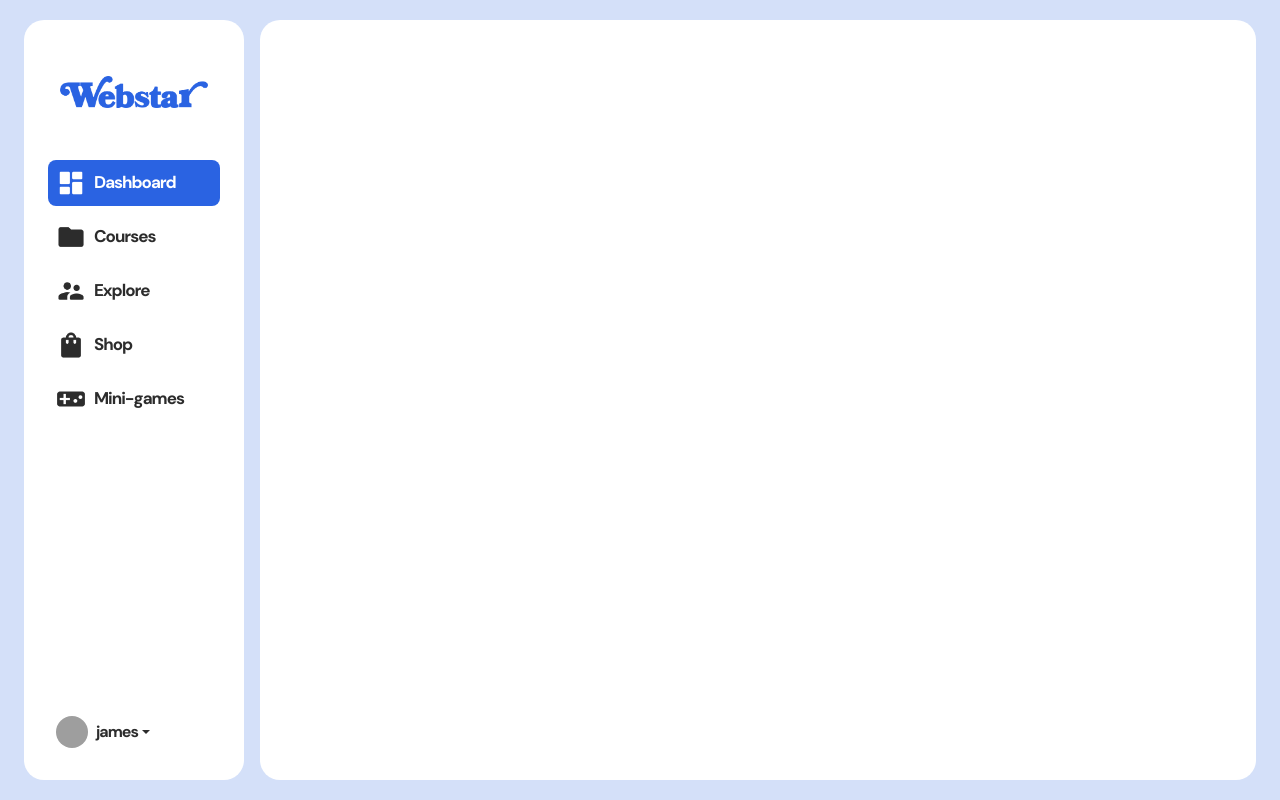
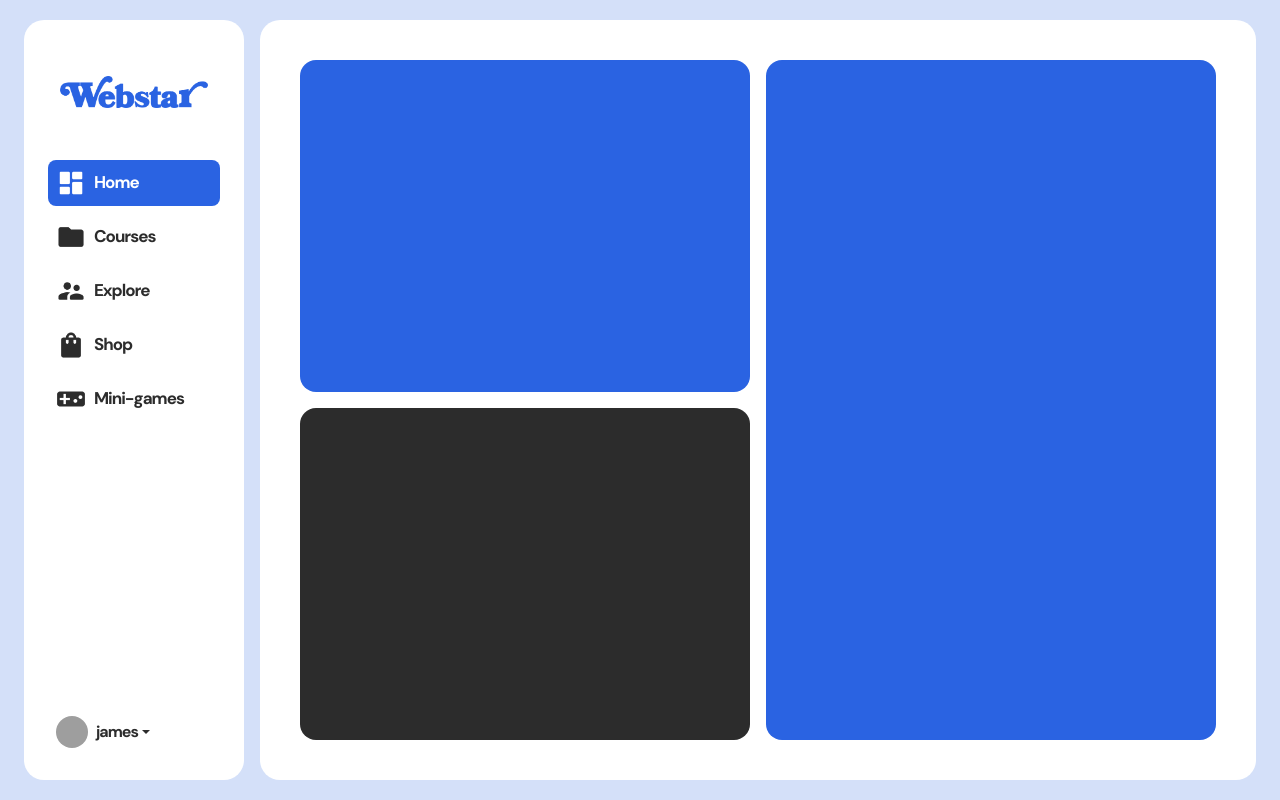
Before and after one commit to G7-WebStar/webstar.com, a PHP site: page /profile.php in a window 1280 px wide. Run offline with PHP 8.4, Linux system fonts and the light colour scheme; grey boxes are pictures that could not be loaded.

Commit message:
Fixed index and added profile (WIP)

```diff
--- a/profile.php
+++ b/profile.php
@@ -9,6 +9,16 @@
         integrity="sha384-4Q6Gf2aSP4eDXB8Miphtr37CMZZQ5oXLH2yaXMJ2w8e2ZtHTl7GptT4jmndRuHDT" crossorigin="anonymous">
     <link rel="stylesheet" href="shared/assets/css/global-styles.css">
     <link rel="stylesheet" href="shared/assets/css/sidebar-and-container-styles.css">
+
+    <style>
+        .profile {
+            background-color: var(--blue);
+        }
+
+        .logo-badge {
+            background-color: var(--black);
+        }
+    </style>
 </head>
 
 <body>
@@ -23,22 +33,46 @@
             <?php include 'shared/components/sidebar-for-desktop.php'; ?>
 
             <!-- Main Container Column-->
-            <div class="col">
-                <div class="row">
-                    <!-- Main Container -->
-                    <div class="col main-container mx-2 p-2 ">
-                        <div class="card border-0 p-4">
-                            <!-- Navbar for mobile -->
-                            <?php include 'shared/components/navbar-for-mobile.php'; ?>
+            <div class="col main-container m-0 p-0 mx-2 p-4 ">
+                <div class="card border-0 p-3 h-100 w-100 rounded-0 shadow-none">
 
-                            <!-- PUT CONTENT HERE -->
+                    <!-- Navbar for mobile -->
+                    <?php include 'shared/components/navbar-for-mobile.php'; ?>
+
+                    <div class="row g-0 w-100 h-100">
+
+                        <!-- First Column -->
+                        <div class="col d-flex flex-column h-100 me-2">
+                            <!-- Profile -->
+                            <div class="row m-0 profile mb-2 rounded-4 h-50 w-100">
+
+                            </div>
+
+                            <!-- Logo Badge -->
+                            <div class="row m-0 logo-badge mt-2 rounded-4 h-50 w-100">
+
+                            </div>
+
+                        </div>
+                        <!-- Second Column -->
+                        <div class="col m-0 d-flex flex-column h-100 profile rounded-4 ms-2">
+                            <!-- Currently Learning -->
+                                <div class="row m-0 h-50 w-100">
+
+                                </div>
+                            <!-- My Badges -->
+                                <div class="row m-0 h-50 w-100 mt-2 ">
+
+                                </div>
                         </div>
                     </div>
                 </div>
+
             </div>
         </div>
+    </div>
 
-        <script src="https://cdn.jsdelivr.net/npm/bootstrap@5.3.6/dist/js/bootstrap.bundle.min.js"></script>
+    <script src="https://cdn.jsdelivr.net/npm/bootstrap@5.3.6/dist/js/bootstrap.bundle.min.js"></script>
 
 </body>
 
--- a/shared/components/sidebar-for-desktop.php
+++ b/shared/components/sidebar-for-desktop.php
@@ -11,7 +11,7 @@
             <ul class="nav flex-column">
                 <li class="nav-item my-1 d-flex align-items-center gap-2 m-3 my-1 p-2 rounded-3 selected-box">
                     <img src="shared/assets/img/dashboard-w.png" class="img-fluid" style="width: 30px; height: 30px; ">
-                    <a class="nav-link text-dark p-0 selected" href="#">Dashboard</a>
+                    <a class="nav-link text-dark p-0 selected" href="#">Home</a>
                 </li>
 
                 <li class="nav-item my-1 d-flex align-items-center gap-2 m-3 my-1 p-2">
@@ -39,7 +39,7 @@
             <div class="dropdown mt-auto p-4" style="font-family: var(--Bold); letter-spacing: -1px;">
                 <a href="#" class="d-flex align-items-center text-decoration-none dropdown-toggle text-dark"
                     data-bs-toggle="dropdown" aria-expanded="false">
-                    <img src="https://github.com/mdo.png" alt="" width="32" height="32" class="rounded-circle me-2">
+                    <img src="https://avatars.githubusercontent.com/u/181800261?s=96&v=4" alt="" width="32" height="32" class="rounded-circle me-2">
                     <strong class="text-dark">james</strong>
                 </a>
                 <ul class="dropdown-menu dropdown-menu-end text-small shadow">
--- a/shared/components/sidebar-for-mobile.php
+++ b/shared/components/sidebar-for-mobile.php
@@ -13,7 +13,7 @@
             <ul class="nav nav-pills flex-column mb-auto">
                 <li class="nav-item d-flex align-items-center gap-2 my-1 p-2 rounded-3 selected-box">
                     <img src="shared/assets/img/dashboard-w.png" style="width: 30px; height: 30px;">
-                    <a class="nav-link selected p-0" href="#">Dashboard</a>
+                    <a class="nav-link selected p-0" href="#">Home</a>
                 </li>
                 <li class="nav-item d-flex align-items-center gap-2 my-1 p-2">
                     <img src="shared/assets/img/courses.png" style="width: 30px; height: 30px;">
@@ -38,7 +38,7 @@
             <div class="dropdown mt-auto p-2" style="font-family: var(--Bold); letter-spacing: -1px;">
                 <a href="#" class="d-flex align-items-center text-decoration-none dropdown-toggle text-dark"
                     data-bs-toggle="dropdown" aria-expanded="false">
-                    <img src="https://github.com/mdo.png" alt="" width="32" height="32" class="rounded-circle me-2">
+                    <img src="https://avatars.githubusercontent.com/u/181800261?s=96&v=4" alt="" width="32" height="32" class="rounded-circle me-2">
                     <strong class="text-dark">james</strong>
                 </a>
                 <ul class="dropdown-menu dropdown-menu-end text-small shadow">
```
Also changed, not shown: index.php (+8 -10 lines).
